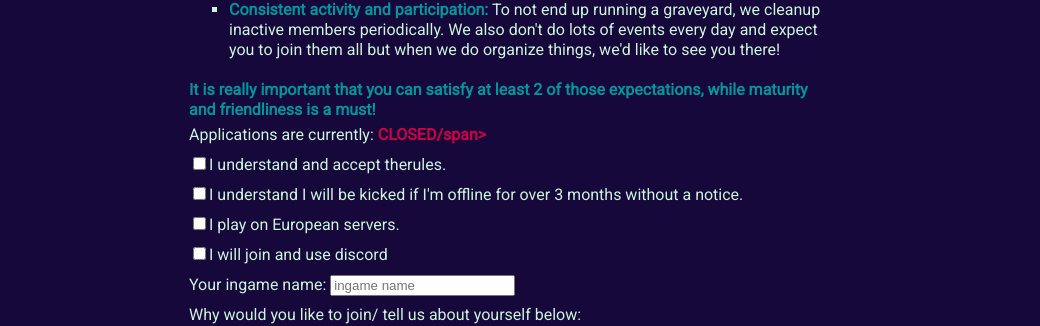
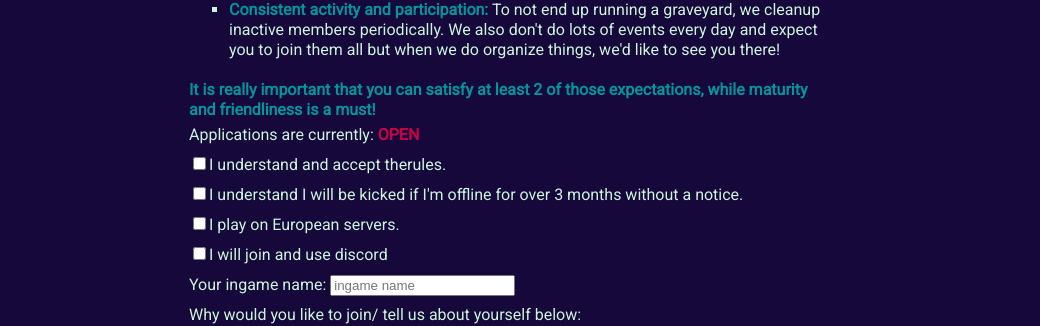
Before and after one commit to KimberlyVdB/SHNY-Jekyll-Website, a Jekyll site: the page built from apply.html, in a window 1280 px wide and 957 px high. Shown: the part 421-747 px from the top of the window, without its empty margins (131-1171 px from the left). Built offline with Jekyll 4.4.1, drawn with Linux system fonts in a browser that asks for light colours; nearby versions of some CDN libraries; a script that is not in the unit is left out.

Commit message:
changed to open and fixed span <

```diff
--- a/apply.html
+++ b/apply.html
@@ -38,7 +38,7 @@ title: mainContent
   </p>
 
   <div>
-    <p>Applications are currently: <span class="altSpanColor">CLOSED/span></p>
+    <p>Applications are currently: <span class="altSpanColor">OPEN</span></p>
   </div>
 
   <form name="application" netlify>
```
